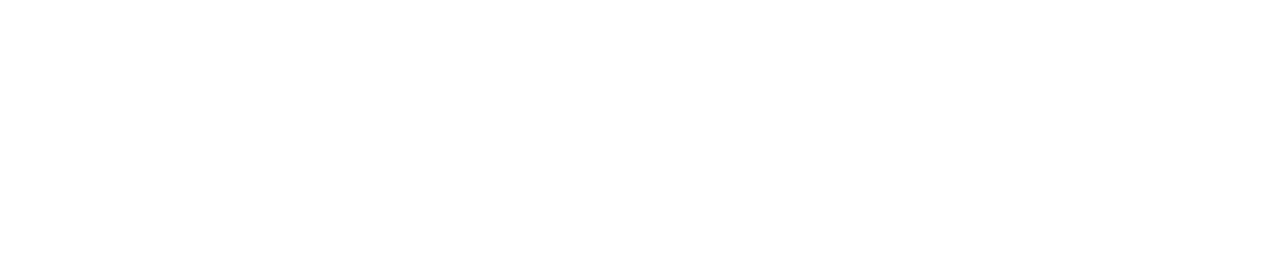
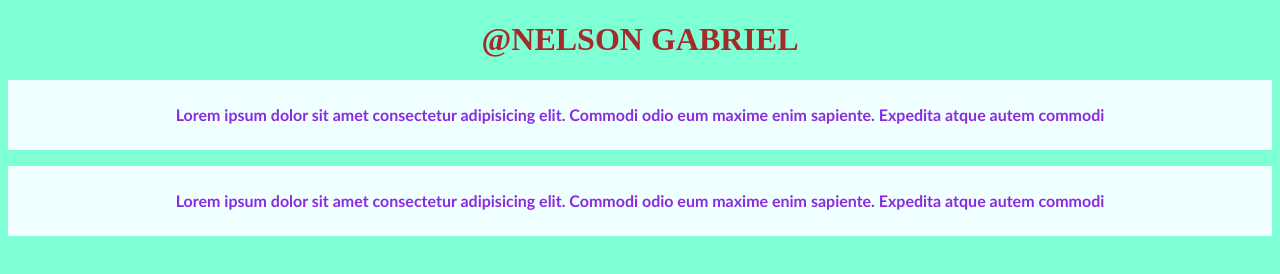
Before and after one commit to NelsonGabriel2003/primera_web_ng, a plain HTML site: page index.html in a window 1280 px wide. Drawn offline with Linux system fonts and the light colour scheme.

Commit message:
Segundo commit

```diff
--- a/index.html
+++ b/index.html
@@ -8,7 +8,22 @@
 </head>
 <body>
     <header>
+        <h1>@Nelson Gabriel</h1>
+    </header>
+    <main>
+        <p>
+        Lorem ipsum dolor sit amet consectetur
+             adipisicing elit. Commodi
+             odio eum maxime enim sapiente.
+             Expedita atque autem commodi
+        </p>
 
-    </header>
+        <p>
+            Lorem ipsum dolor sit amet consectetur
+             adipisicing elit. Commodi
+             odio eum maxime enim sapiente.
+             Expedita atque autem commodi
+        </p>
+    </main>
 </body>
 </html>
--- a/style.css
+++ b/style.css
@@ -0,0 +1,21 @@
+/* Selectores se usa para la especificidad */
+
+*{
+    background-color: aquamarine;
+}
+
+p{
+    color: blueviolet;
+    text-align: center;
+    font-family: 'Gill Sans', 'Gill Sans MT', Calibri, 'Trebuchet MS', sans-serif;
+    font-weight: bolder;
+    line-height: 70px;
+    background-color: azure;
+}
+
+h1{
+    text-align: center;
+    color: brown;
+    text-transform: uppercase;
+
+}
```
